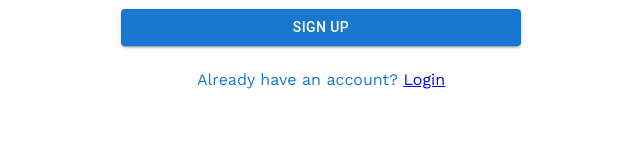
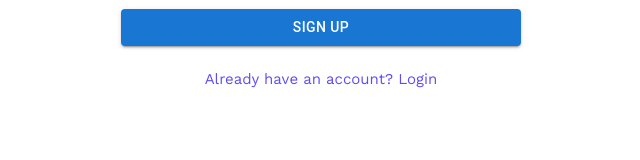
Before and after one commit to sudo0511/react-authentication, a React (Create React App) app: page /signup in a window 1280 px wide. Shown: the part 346-506 px from the top of the page, without its empty margins (319-959 px from the left). Built offline with nearby package versions, Linux system fonts and the light colour scheme; no server answers.

Commit message:
Styling modifications of links

```diff
--- a/src/components/Login.js
+++ b/src/components/Login.js
@@ -8,8 +8,10 @@ import {
   Checkbox,
   Grid,
   Link as MyLink,
+  Alert,
 } from "../Imports/imports";
 import { Link } from "react-router-dom";
+import { blue } from "@mui/material/colors";
 
 const Login = () => {
   return (
@@ -25,6 +27,7 @@ const Login = () => {
         fullWidth
         placeholder="example@xyz.com"
         autoComplete="email"
+        required
       />
       <TextField
         sx={{
@@ -35,6 +38,7 @@ const Login = () => {
         label="Password"
         fullWidth
         placeholder="***********"
+        required
       />
       <FormControlLabel
         sx={{
@@ -62,9 +66,9 @@ const Login = () => {
             fontSize: 15,
           }}
         >
-          <MyLink href="#" underline="none">
+          <Link className="link" to="#">
             Forgot Password
-          </MyLink>
+          </Link>
         </Grid>
         <Grid
           item
@@ -72,9 +76,12 @@ const Login = () => {
             fontSize: 15,
           }}
         >
-          <MyLink href="#" underline="none">
-            Don't have an account? <Link to="signup">Sign up</Link>
-          </MyLink>
+          <span style={{ color: `rgb(94, 77, 245)` }}>
+            Don't have an account?{" "}
+          </span>
+          <Link className="link" to="signup">
+            Sign up
+          </Link>
         </Grid>
       </Grid>
     </Box>
--- a/src/components/Signup.js
+++ b/src/components/Signup.js
@@ -1,11 +1,5 @@
 import React, { useRef, useContext, useState } from "react";
-import {
-  Box,
-  Button,
-  TextField,
-  Link as MyLink,
-  Alert,
-} from "../Imports/imports";
+import { Box, Button, TextField, Alert, Grid } from "../Imports/imports";
 import { Link } from "react-router-dom";
 import { AuthContext } from "../Contexts/AuthContext";
 
@@ -99,12 +93,20 @@ const Signup = () => {
       >
         Sign up
       </Button>
-      <MyLink href="#" underline="none">
-        Already have an account?{" "}
-        <Link to="/">
-          <u>Login</u>
+      <Grid
+        sx={{
+          fontSize: 15,
+        }}
+      >
+        <span style={{ color: `rgb(94, 77, 245)` }}>
+          {" "}
+          Already have an account?{" "}
+        </span>
+        <Link className="link" to="/">
+          Login
         </Link>
-      </MyLink>
+      </Grid>
+
       {/* {JSON.stringify(currentUser.email)} */}
     </Box>
   );
--- a/src/index.css
+++ b/src/index.css
@@ -3,6 +3,16 @@
 * {
   margin: 0;
   font-family: "Work Sans", sans-serif;
+}
+
+.link {
+  color: rgb(94, 77, 245);
+  text-decoration: none;
+}
+
+.link:hover {
+  color: blue;
+  text-decoration: underline;
 }
 
 .footer {
```
